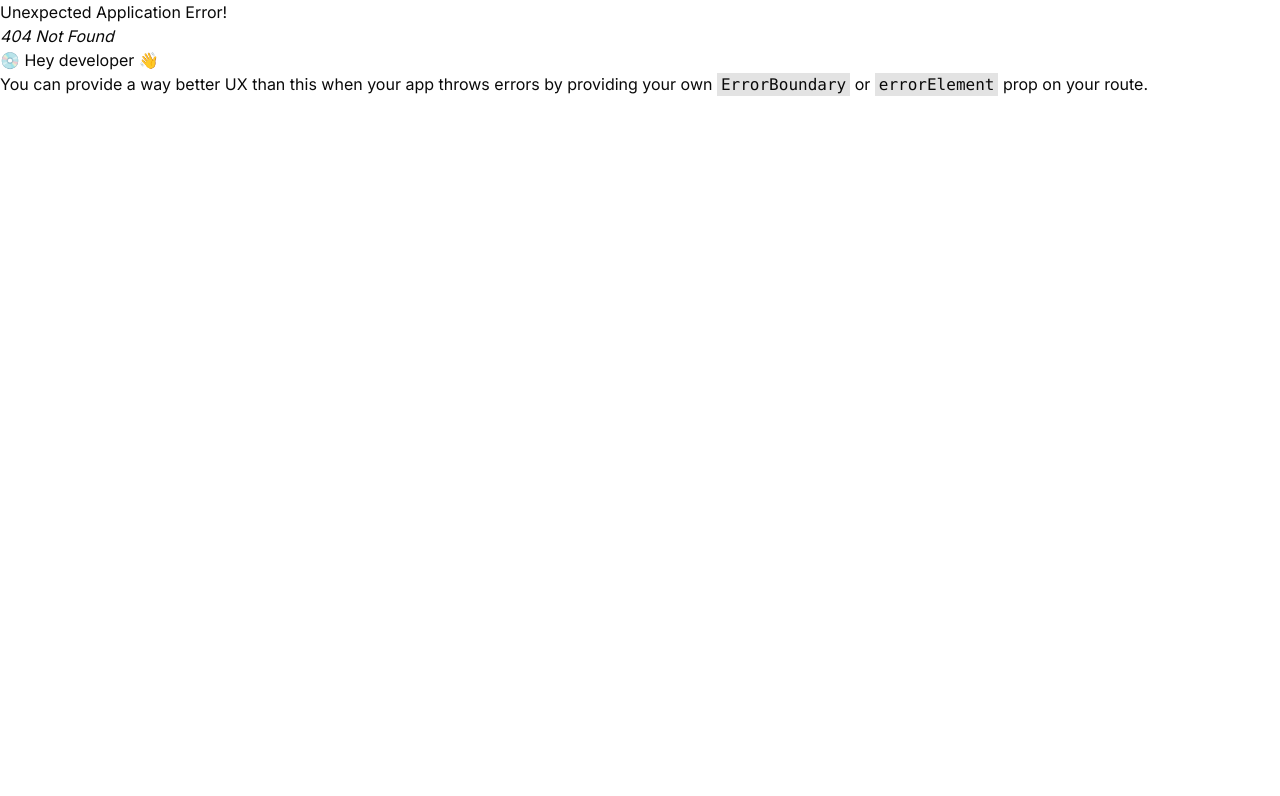
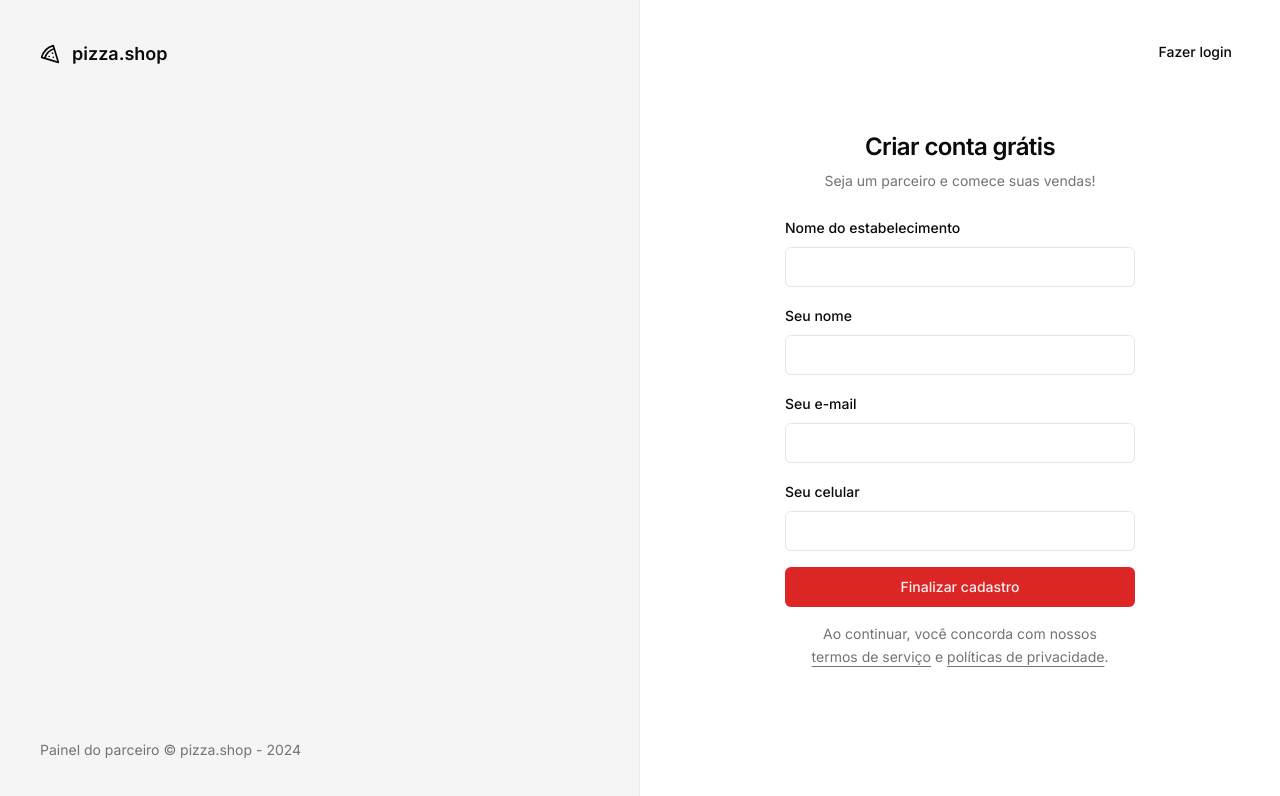
Before and after one commit to luismda/pizzashop-web, a React (Vite) app: page /sign-up in a window 1280 px wide. Before the commit this address had no page. Shown: the top 796 px of the page. Built offline with nearby package versions, Linux system fonts and the light colour scheme.

Commit message:
feat: create sign up page

```diff
--- a/src/pages/_layouts/auth.tsx
+++ b/src/pages/_layouts/auth.tsx
@@ -15,7 +15,7 @@
         </footer>
       </div>
 
-      <div className="flex flex-col items-center justify-center">
+      <div className="relative flex flex-col items-center justify-center">
         <Outlet />
       </div>
     </div>
--- a/src/pages/auth/sign-in.tsx
+++ b/src/pages/auth/sign-in.tsx
@@ -1,6 +1,7 @@
 import { zodResolver } from '@hookform/resolvers/zod'
 import { Helmet } from 'react-helmet-async'
 import { useForm } from 'react-hook-form'
+import { Link } from 'react-router-dom'
 import { toast } from 'sonner'
 import { z } from 'zod'
 
@@ -45,6 +46,10 @@
       <Helmet title="Login" />
 
       <div className="p-8">
+        <Button asChild variant="ghost" className="absolute right-8 top-8">
+          <Link to="/sign-up">Novo estabelecimento</Link>
+        </Button>
+
         <div className="flex w-[350px] flex-col justify-center gap-6">
           <div className="flex flex-col gap-2 text-center">
             <h1 className="text-2xl font-semibold tracking-tight">
--- /dev/null
+++ b/src/pages/auth/sign-up.tsx
@@ -0,0 +1,120 @@
+import { zodResolver } from '@hookform/resolvers/zod'
+import { Helmet } from 'react-helmet-async'
+import { useForm } from 'react-hook-form'
+import { Link, useNavigate } from 'react-router-dom'
+import { toast } from 'sonner'
+import { z } from 'zod'
+
+import { Button } from '@/components/ui/button'
+import { Input } from '@/components/ui/input'
+import { Label } from '@/components/ui/label'
+
+const signUpForm = z.object({
+  restaurantName: z.string(),
+  managerName: z.string(),
+  phone: z.string(),
+  email: z.string().email(),
+})
+
+type SignUpForm = z.infer<typeof signUpForm>
+
+export function SignUp() {
+  const navigate = useNavigate()
+
+  const {
+    register,
+    handleSubmit,
+    formState: { isSubmitting },
+  } = useForm<SignUpForm>({
+    resolver: zodResolver(signUpForm),
+  })
+
+  async function handleSignUp(data: SignUpForm) {
+    try {
+      await new Promise((resolve) => setTimeout(resolve, 2000))
+
+      console.log(data)
+
+      toast.success('Cadastro finalizado com sucesso!', {
+        action: {
+          label: 'Login',
+          onClick: () => navigate('/sign-in'),
+        },
+      })
+    } catch {
+      toast.error('Ocorreu uma falha ao finalizar o cadastro.')
+    }
+  }
+
+  return (
+    <>
+      <Helmet title="Cadastro" />
+
+      <div className="p-8">
+        <Button asChild variant="ghost" className="absolute right-8 top-8">
+          <Link to="/sign-in">Fazer login</Link>
+        </Button>
+
+        <div className="flex w-[350px] flex-col justify-center gap-6">
+          <div className="flex flex-col gap-2 text-center">
+            <h1 className="text-2xl font-semibold tracking-tight">
+              Criar conta grátis
+            </h1>
+
+            <p className="text-sm text-muted-foreground">
+              Seja um parceiro e comece suas vendas!
+            </p>
+          </div>
+
+          <form className="space-y-4" onSubmit={handleSubmit(handleSignUp)}>
+            <div className="space-y-2">
+              <Label htmlFor="restaurantName">Nome do estabelecimento</Label>
+
+              <Input
+                id="restaurantName"
+                type="text"
+                {...register('restaurantName')}
+              />
+            </div>
+
+            <div className="space-y-2">
+              <Label htmlFor="managerName">Seu nome</Label>
+
+              <Input
+                id="managerName"
+                type="text"
+                {...register('managerName')}
+              />
+            </div>
+
+            <div className="space-y-2">
+              <Label htmlFor="email">Seu e-mail</Label>
+              <Input id="email" type="email" {...register('email')} />
+            </div>
+
+            <div className="space-y-2">
+              <Label htmlFor="phone">Seu celular</Label>
+              <Input id="phone" type="tel" {...register('phone')} />
+            </div>
+
+            <Button disabled={isSubmitting} className="w-full">
+              Finalizar cadastro
+            </Button>
+
+            <p className="px-6 text-center text-sm leading-relaxed text-muted-foreground">
+              Ao continuar, você concorda com nossos{' '}
+              <a className="underline underline-offset-4" href="">
+                termos de serviço
+              </a>{' '}
+              e{' '}
+              <a className="underline underline-offset-4" href="">
+                políticas de privacidade
+              </a>
+              .
+            </p>
+          </form>
+        </div>
+      </div>
+    </>
+  )
+}
--- a/src/router.tsx
+++ b/src/router.tsx
@@ -4,6 +4,7 @@
 import { AuthLayout } from './pages/_layouts/auth'
 import { Dashboard } from './pages/app/dashboard'
 import { SignIn } from './pages/auth/sign-in'
+import { SignUp } from './pages/auth/sign-up'
 
 export const router = createBrowserRouter([
   {
@@ -14,6 +15,9 @@
   {
     path: '/',
     element: <AuthLayout />,
-    children: [{ path: '/sign-in', element: <SignIn /> }],
+    children: [
+      { path: '/sign-in', element: <SignIn /> },
+      { path: '/sign-up', element: <SignUp /> },
+    ],
   },
 ])
```
